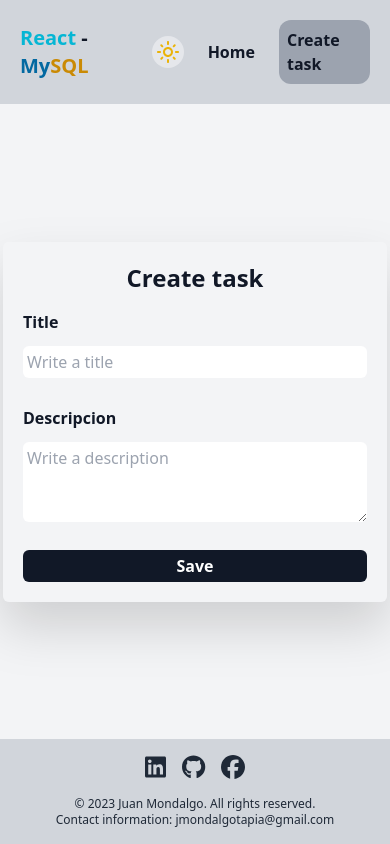
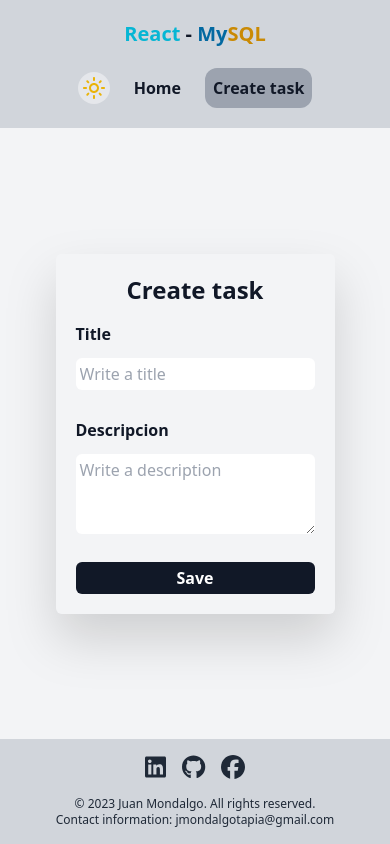
Before and after one commit to Jmond544/CRUD-Tasks-Aplication, a React (Vite) app in the folder client/: page /new in a window 390 px wide. Built offline with nearby package versions, Linux system fonts and the light colour scheme; no server answers; the HTML template or start-up script is replaced by a standard one.

Commit message:
Responsive design

```diff
--- a/client/src/Components/Navbar.jsx
+++ b/client/src/Components/Navbar.jsx
@@ -19,7 +19,7 @@ export default function Navbar() {
     }
   } , [darkMode]);
   return (
-    <div className="bg-gray-300 text-gray-900 flex justify-between p-5 items-center font-bold dark:bg-gray-900 dark:text-white">
+    <div className="bg-gray-300 text-gray-900 flex sm:flex-row gap-5 flex-col justify-between p-5 items-center font-bold dark:bg-gray-900 dark:text-white">
       <h1 className="font-bold text-xl">
         <Link to="/">
           <span className="text-cyan-500">React </span>-{" "}
--- a/client/src/pages/TaskForm.jsx
+++ b/client/src/pages/TaskForm.jsx
@@ -26,7 +26,7 @@ export default function TaskForm() {
     console.log(import.meta.env.API_URL)
   }, []);
   return (
-    <div className="bg-gray-100 text-gray-900 flex flex-col p-5 w-96 mx-auto rounded-md gap-4 drop-shadow-2xl dark:bg-gray-900 dark:text-gray-200">
+    <div className="bg-gray-100 text-gray-900 flex flex-col p-5 sm:w-96 w-auto mx-auto rounded-md gap-4 drop-shadow-2xl dark:bg-gray-900 dark:text-gray-200">
       <h1 className="text-center text-2xl font-bold">
         {params.id ? `Edit task ${params.id}` : `Create task`}
       </h1>
```
